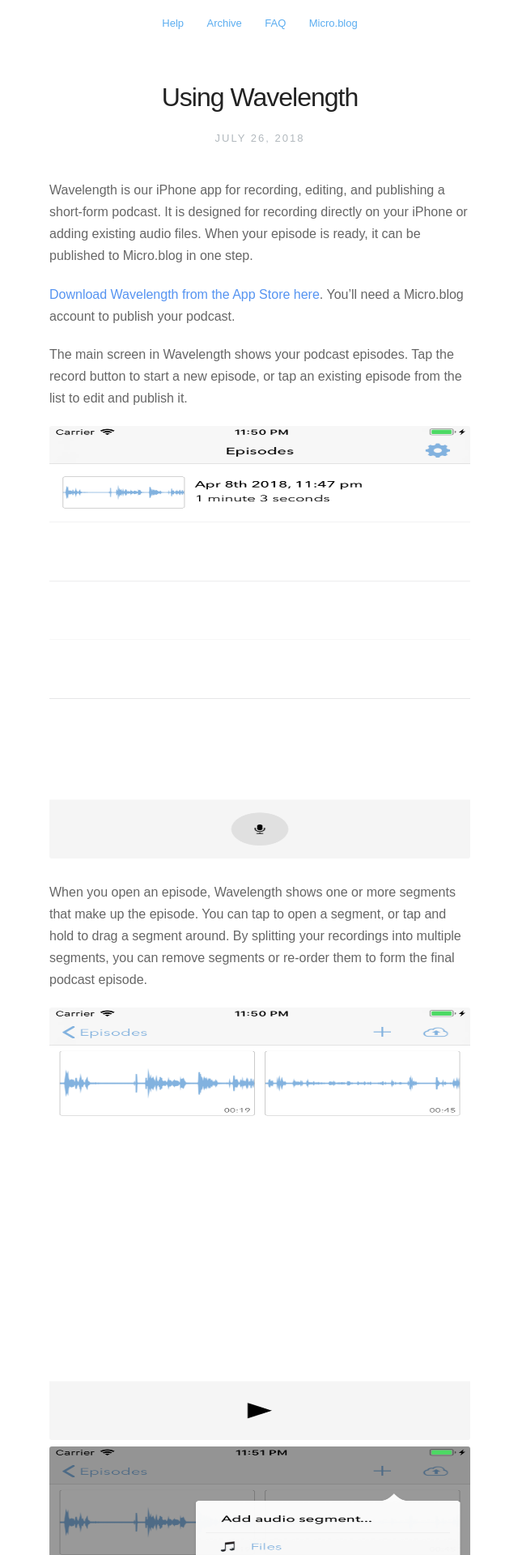
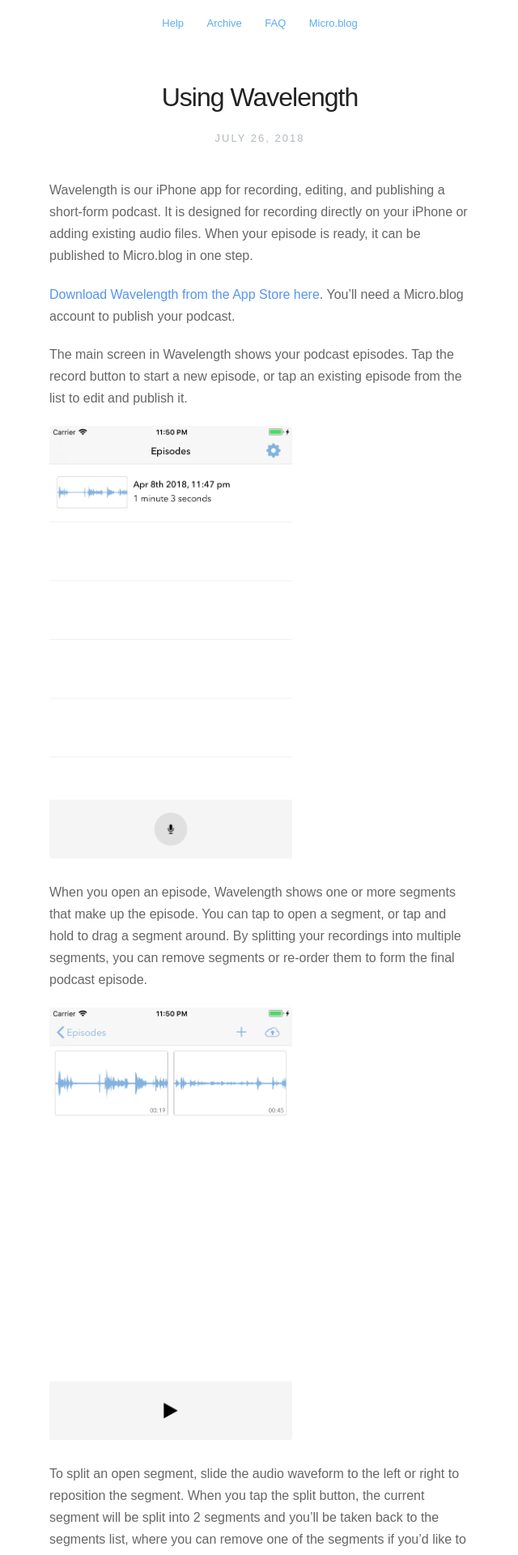
Before and after one commit to microdotblog/help.micro.blog, a Jekyll site: the page built from _posts/2018-07-26-wavelength.markdown, in a window 1280 px wide. Shown: the top 1920 px of the page at 81% size, without its empty margins (319-959 px from the left). Built offline with Jekyll 4.4.1, drawn with Linux system fonts in a browser that asks for light colours; nearby versions of some CDN libraries.

Commit message:
Fixed Wavelength help screenshot width.

```diff
--- a/_posts/2018-07-26-wavelength.markdown
+++ b/_posts/2018-07-26-wavelength.markdown
@@ -10,16 +10,15 @@
 
 The main screen in Wavelength shows your podcast episodes. Tap the record button to start a new episode, or tap an existing episode from the list to edit and publish it.
 
-<img src="/assets/images/wavelength/appstore_1.png" width="300" height="534" alt="Screenshot of episodes list" />
+<img src="/assets/images/wavelength/appstore_1.png" width="300" height="534" alt="Screenshot of episodes list" style="width: 300px;" />
 
 When you open an episode, Wavelength shows one or more segments that make up the episode. You can tap to open a segment, or tap and hold to drag a segment around. By splitting your recordings into multiple segments, you can remove segments or re-order them to form the final podcast episode.
 
-<img src="/assets/images/wavelength/appstore_2.png" width="300" height="534" alt="Screenshot of segments" />
-<img src="/assets/images/wavelength/appstore_3.png" width="300" height="534" alt="Screenshot of adding audio" />
+<img src="/assets/images/wavelength/appstore_2.png" width="300" height="534" alt="Screenshot of segments" style="width: 300px;" />
 
 To split an open segment, slide the audio waveform to the left or right to reposition the segment. When you tap the split button, the current segment will be split into 2 segments and you'll be taken back to the segments list, where you can remove one of the segments if you'd like to cut that portion out of your episode.
 
-<img src="/assets/images/wavelength/appstore_4.png" width="300" height="534" alt="Screenshot of splitting a segment" />
+<img src="/assets/images/wavelength/appstore_4.png" width="300" height="534" alt="Screenshot of splitting a segment" style="width: 300px;" />
 
 When you publish an episode, Micro.blog will automatically create a podcast feed using your title and the description for the episode. If you have an Auphonic.com account, Micro.blog can send the audio to Auphonic first, wait for it to be processed, then download the final MP3 before uploading it to Micro.blog.
 
```
